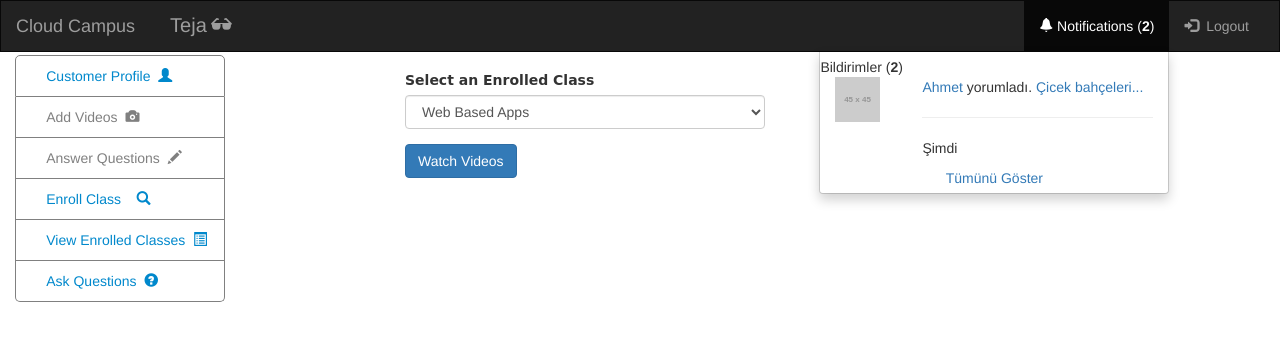
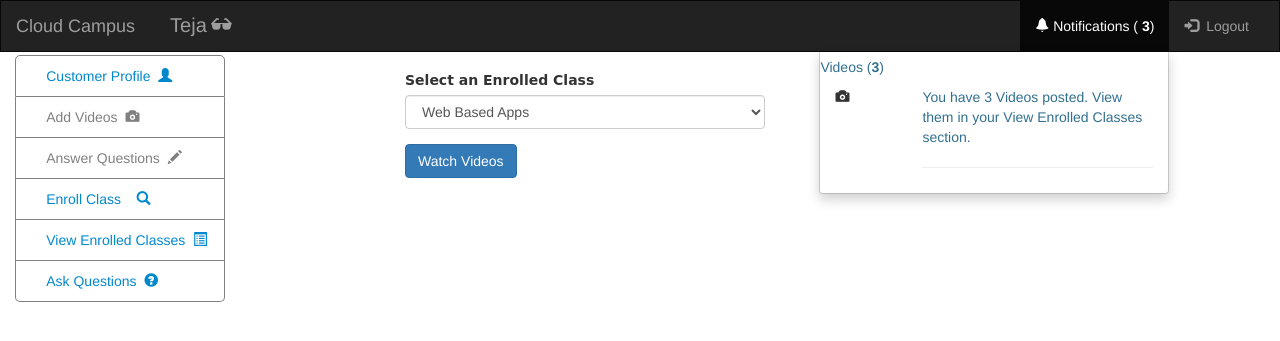
Before and after one commit to TejaKommineni/CloudCampus, a PHP site: page /viewenrolledclasses.php in a window 1280 px wide, after a click that opens the changed part. Shown: the top 341 px of the page. Run offline with PHP 8.4, Linux system fonts and the light colour scheme; a user stored in the database is signed in; data comes from the database, SQL or seed files in the repository; grey boxes labelled with a size stand in for pictures from a placeholder-image service; some libraries are stand-ins or nearby versions.

Commit message:
Final commit.

```diff
--- a/askquestions.php
+++ b/askquestions.php
@@ -23,6 +23,7 @@
 // connect to the database
 include_once('homepage.php');
 require_once('connect-db.php');
+
 if (empty($_POST['question'])) {
 
 }
@@ -49,6 +50,10 @@ if ($res = $mysqli->query("select * from login where Username='$login_session'")
     $id = $row1->Id;
 
 }
+
+$query = "UPDATE notifications set Answers = 0 where UserId = '$id'";
+$result = mysqli_query($mysqli, $query);
+
 // get the records from the database
 if ($result = $mysqli->query("SELECT * FROM enroll WHERE UserId = '$id'"))
 {
--- a/homepage.php
+++ b/homepage.php
@@ -47,34 +47,87 @@ include('session.php');
 	</ul>
         <ul class="nav navbar-nav navbar-right">
             <li class="dropdown">
-                <a href="#" class="dropdown-toggle" data-toggle="dropdown" role="button" aria-haspopup="true" aria-expanded="false"><span class="glyphicon glyphicon-bell"></span> Notifications (<b>2</b>)</a>
-                <ul class="dropdown-menu notify-drop" id="notification-li">
-                    <div class="notify-drop-title">
-                        <div class="row">
-                            <div class="col-md-6 col-sm-6 col-xs-6">Bildirimler (<b>2</b>)</div>
-                            <div class="col-md-6 col-sm-6 col-xs-6 text-right"><a href="" class="rIcon allRead" data-tooltip="tooltip" data-placement="bottom" title="tümü okundu."><i class="fa fa-dot-circle-o"></i></a></div>
-                        </div>
-                    </div>
-                    <!-- end notify title -->
-                    <!-- notify content -->
-                    <div class="drop-content">
-                        <li>
-                            <div class="col-md-3 col-sm-3 col-xs-3"><div class="notify-img"><img src="http://placehold.it/45x45" alt=""></div></div>
-                            <div class="col-md-9 col-sm-9 col-xs-9 pd-l0"><a href="">Ahmet</a> yorumladı. <a href="">Çicek bahçeleri...</a> <a href="" class="rIcon"><i class="fa fa-dot-circle-o"></i></a>
+                <a href="#" class="dropdown-toggle" data-toggle="dropdown" role="button" aria-haspopup="true" aria-expanded="false"><span class="glyphicon glyphicon-bell"></span> Notifications (<b>
 
-                                <hr>
-                                <p class="time">Şimdi</p>
-                            </div>
-                        </li>
+                        <?php
+                        $ses_sql=mysqli_query($mysqli,"select * from notifications where UserId = '$login_id'");
+                        $row = mysqli_fetch_assoc($ses_sql);
+                        echo $row['Videos']+$row['Questions']+$row['Answers'];
+                        echo "</b>)";
+                        echo "</a>";
+                        echo "<ul class=\"dropdown-menu notify-drop\" id=\"notification-li\">";
+                        if($login_role == 'Student' && $row['Videos'] != 0) {
+
+                            echo "<div class=\"notify-drop-title\">";
+                            echo "<div class=\"row\">";
+                            echo "<div class=\"col-md-6 col-sm-6 col-xs-6\" ><p class='text-info'>Videos (<b>" . $row['Videos'] . "</b>)</p>";
+                            echo " </div>";
+                            echo "<div class=\"col-md-6 col-sm-6 col-xs-6 text-right\"><a href=\"\" class=\"rIcon allRead\" data-tooltip=\"tooltip\" data-placement=\"bottom\" title=\"tümü okundu.\"><i class=\"fa fa-dot-circle-o\"></i></a></div>";
+                            echo "</div>";
+                            echo "</div>";
+                            echo "<div class=\"drop-content\">";
+                            echo "<li>";
+                            echo "<div class=\"col-md-3 col-sm-3 col-xs-3\"><span class=\"glyphicon glyphicon-camera\"></span></div>";
+                            echo "<div class=\"col-md-9 col-sm-9 col-xs-9 pd-l0\">";
+                            echo "<p class='text-info'>You have " . $row['Videos'] . " Videos posted. View them in your View Enrolled Classes section.</p>";
+                            echo "<hr>";
+                            echo "<p class=\"time\">";
+                            echo "</p>";
+                            echo "</div>";
+                            echo " </li>";
+                            echo "</div>";
+
+                        }
+                        if($login_role == 'Professor' && $row['Questions'] != 0) {
+                            echo "<div class=\"notify-drop-title\">";
+                            echo "<div class=\"row\">";
+                            echo "<div class=\"col-md-6 col-sm-6 col-xs-6\"><p class='text-info'>Questions (<b>" . $row['Questions'] . "</b>)</p>";
+                            echo " </div>";
+                            echo "<div class=\"col-md-6 col-sm-6 col-xs-6 text-right\"><a href=\"\" class=\"rIcon allRead\" data-tooltip=\"tooltip\" data-placement=\"bottom\" title=\"tümü okundu.\"><i class=\"fa fa-dot-circle-o\"></i></a></div>";
+                            echo "</div>";
+                            echo "</div>";
+                            echo "<div class=\"drop-content\">";
+                            echo "<li>";
+                            echo "<div class=\"col-md-3 col-sm-3 col-xs-3\"><span class=\"glyphicon glyphicon-question-sign\"></span></div>";
+                            echo "<div class=\"col-md-9 col-sm-9 col-xs-9 pd-l0\">";
+                            echo "<p class='text-info' >You have " . $row['Questions'] . " Question posted by students. View them in your Answer Questions section.</>";
+                            echo "<hr>";
+                            echo "<p class=\"time\">";
+                            echo "</p>";
+                            echo "</div>";
+                            echo " </li>";
+                            echo "</div>";
+                        }
+
+                        if($login_role == 'Student' && $row['Answers'] != 0) {
 
 
+                            echo "<div class=\"notify-drop-title\">";
+                            echo "<div class=\"row\">";
+                            echo "<div class=\"col-md-6 col-sm-6 col-xs-6\">Answers <p class='text-info'>(<b>" . $row['Answers'] . "</b>)</p>";
+                            echo " </div>";
+                            echo "<div class=\"col-md-6 col-sm-6 col-xs-6 text-right\"><a href=\"\" class=\"rIcon allRead\" data-tooltip=\"tooltip\" data-placement=\"bottom\" title=\"tümü okundu.\"><i class=\"fa fa-dot-circle-o\"></i></a></div>";
+                            echo "</div>";
+                            echo "</div>";
+                            echo "<div class=\"drop-content\">";
+                            echo "<li>";
+                            echo "<div class=\"col-md-3 col-sm-3 col-xs-3\"><span class=\"glyphicon glyphicon-pencil\"></span></div>";
+                            echo "<div class=\"col-md-9 col-sm-9 col-xs-9 pd-l0\">";
+                            echo "<p class='text-info'>You have " . $row['Answers'] . " questions answered by your professors. View them in your Ask Questions section.</p>";
+                            echo "<hr>";
+                            echo "<p class=\"time\">";
+                            echo "</p>";
+                            echo "</div>";
+                            echo " </li>";
+                            echo "</div>";
 
-                    </div>
-                    <div class="notify-drop-footer text-center">
-                        <a href=""><i class="fa fa-eye"></i> Tümünü Göster</a>
-                    </div>
-                </ul>
-            </li>
+                        }
+
+                        echo "</ul>";
+
+                        ?>
+                    </li>
+
             <li><a href="logout.php"><span class="glyphicon glyphicon-log-in"></span> &nbsp;Logout</a></li>
         </ul>
     </div>
--- a/session.php
+++ b/session.php
@@ -10,6 +10,7 @@ $user_check=$_SESSION['login_user'];
 $ses_sql=mysqli_query($mysqli,"select * from login where Username='$user_check'");
 $row = mysqli_fetch_assoc($ses_sql);
 $login_session =$row['Username'];
+$login_id =$row['Id'];
 $login_role = $row['Role'];
 if(!isset($login_session)){
 mysqli_close($mysqli); // Closing Connection
--- a/viewenrolledclasses.php
+++ b/viewenrolledclasses.php
@@ -28,6 +28,11 @@ if ($res = $mysqli->query("select * from login where Username='$login_session'")
     $id = $row1->Id;
 
 }
+
+$query = "UPDATE notifications set Videos = 0 where UserId = '$id'";
+$result = mysqli_query($mysqli, $query);
+
+
 // get the records from the database
 if ($result = $mysqli->query("SELECT * FROM enroll WHERE UserId = '$id'"))
 {
```
Also changed, not shown: answerquestions.php (+6 -1 lines).
